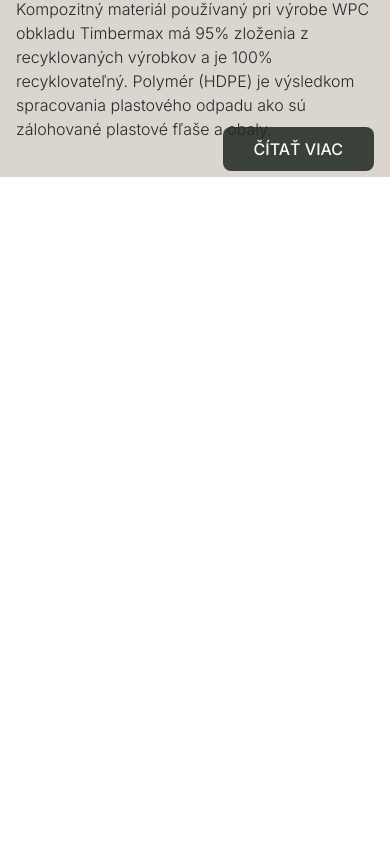
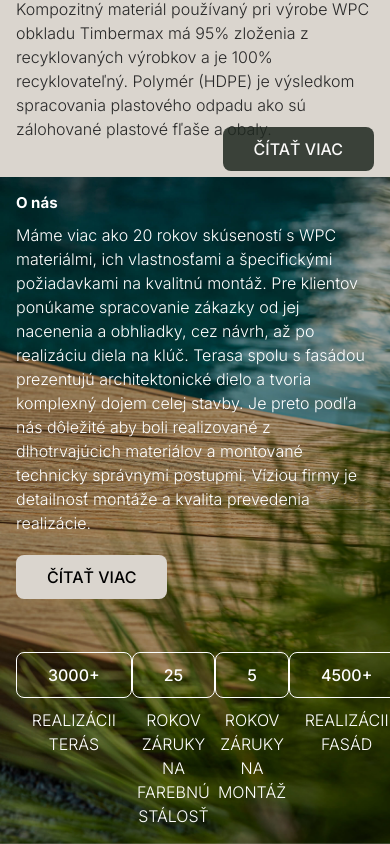
Before and after one commit to xkolumber/timbermax, a Next.js app: page / in a window 390 px wide. Shown: the part 5157-6001 px from the top of the page. Before the commit the page ends 5334 px from the top, so only its background shows below. Built offline with nearby package versions, Linux system fonts and the light colour scheme.

Commit message:
home page about us

```diff
--- a/src/app/components/HomePageComponents/HomePageAboutUs.tsx
+++ b/src/app/components/HomePageComponents/HomePageAboutUs.tsx
@@ -1,28 +1,71 @@
-import HomePageAboutIsElements from "./HomePageAboutIsElements";
-import HomePageIcons from "./HomePageIcons";
+import React from "react";
+import Image from "next/image";
+
+const buttons = [
+  {
+    nunber: "3000+",
+    description: "realizácii terás",
+  },
+  {
+    nunber: "25",
+    description: "rokov záruky na farebnú stálosť",
+  },
+  {
+    nunber: "5",
+    description: "rokov záruky na montáž",
+  },
+  {
+    nunber: "4500+",
+    description: "realizácii fasád",
+  },
+];
 
 const HomePageAboutUs = () => {
   return (
-    <div className="bg-secondary">
-      <div className="main_section">
-        <h2 className="uppercase">Naše služby</h2>
-        <p className="text-black">
-          Timbermax® je dominantnou značkou dizajnových kompozitných materiálov.{" "}
+    <div className="relative  w-full">
+      <Image
+        src="/o_nas.jpg"
+        alt="Obrazok"
+        layout="fill"
+        objectFit="cover"
+        quality={100}
+        className="z-0"
+      />
+
+      <div className="absolute inset-0 bg-black opacity-30 z-10"></div>
+
+      <div className="relative flex flex-col justify-center text-white p-4 md:pl-40  z-20 main_section">
+        <h5 className="text-2xl font-bold mb-4">O nás</h5>
+        <p className="mb-4 max-w-[630px]">
+          Máme viac ako 20 rokov skúseností s WPC materiálmi, ich vlastnosťami a
+          špecifickými požiadavkami na kvalitnú montáž. Pre klientov ponúkame
+          spracovanie zákazky od jej nacenenia a obhliadky, cez návrh, až po
+          realizáciu diela na klúč. Terasa spolu s fasádou prezentujú
+          architektonické dielo a tvoria komplexný dojem celej stavby. Je preto
+          podľa nás dôležité aby boli realizované z dlhotrvajúcich materiálov a
+          montované technicky správnymi postupmi. Víziou firmy je detailnosť
+          montáže a kvalita prevedenia realizácie.
         </p>
-        <p className="text-black mt-16">
-          Už 20 rokov ponúkame realizácie dieľ na klúč po celom Slovensku a
-          strednej Európe. Kvalitný materiál si vyžaduje odbornú montáž, ktorú
-          od našej firmy obdržíte s 5 ročnou zárukou. Nižšie nájdete všetky
-          možnosti využitia a aplikácie profilov z našej ponuky. Zmluvne
-          garantujeme sumu realizácie na meter štvorcový podľa schválenej
-          cenovej ponuky. Profily Timbermax Exotic ponúkame s 25 ročnou zárukou
-          na farebnú stálosť, odolnosť voči škvrnám a fľakom. NAŠE SLUŽBY
-        </p>
+        <div className="btn btn--secondary">čítať viac</div>
       </div>
-      <HomePageAboutIsElements />
-      <HomePageIcons />
+
+      <div className="w-full border-t border-white z-20">
+        <div className="navbar_section">
+          <div className="flex flex-row justify-between">
+            {buttons.map((one_button, index) => (
+              <div className="flex flex-col items-center" key={index}>
+                <button className="btn btn--tertiary">
+                  {one_button.nunber}
+                </button>
+                <p className="uppercase text-center max-w-[130px] z-50">
+                  {one_button.description}
+                </p>
+              </div>
+            ))}
+          </div>
+        </div>
+      </div>
     </div>
   );
 };
-
 export default HomePageAboutUs;
--- /dev/null
+++ b/src/app/components/HomePageComponents/HomePageOurServices.tsx
@@ -0,0 +1,28 @@
+import HomePageAboutIsElements from "./HomePageAboutIsElements";
+import HomePageIcons from "./HomePageIcons";
+
+const HomePageOurServices = () => {
+  return (
+    <div className="bg-secondary">
+      <div className="main_section">
+        <h2 className="uppercase">Naše služby</h2>
+        <p className="text-black">
+          Timbermax® je dominantnou značkou dizajnových kompozitných materiálov.{" "}
+        </p>
+        <p className="text-black mt-16">
+          Už 20 rokov ponúkame realizácie dieľ na klúč po celom Slovensku a
+          strednej Európe. Kvalitný materiál si vyžaduje odbornú montáž, ktorú
+          od našej firmy obdržíte s 5 ročnou zárukou. Nižšie nájdete všetky
+          možnosti využitia a aplikácie profilov z našej ponuky. Zmluvne
+          garantujeme sumu realizácie na meter štvorcový podľa schválenej
+          cenovej ponuky. Profily Timbermax Exotic ponúkame s 25 ročnou zárukou
+          na farebnú stálosť, odolnosť voči škvrnám a fľakom. NAŠE SLUŽBY
+        </p>
+      </div>
+      <HomePageAboutIsElements />
+      <HomePageIcons />
+    </div>
+  );
+};
+
+export default HomePageOurServices;
--- a/src/app/components/HomePageComponents/HomePageTimbermaxLike.tsx
+++ b/src/app/components/HomePageComponents/HomePageTimbermaxLike.tsx
@@ -33,7 +33,7 @@
     <div className="bg-secondary">
       <div className="main_section">
         {data.map((object, index) => (
-          <div className="flex flex-col mb-8 relative">
+          <div className="flex flex-col mb-8 relative" key={index}>
             <h3 className="mb-4">{object.title}</h3>
             <p className="text-tertiary">{object.description}</p>
             <Link
--- a/src/app/globals.css
+++ b/src/app/globals.css
@@ -158,3 +158,13 @@
 .btn--secondary:hover {
   color: var(--color-primary);
 }
+
+.btn--tertiary {
+  /* background: var(--color-secondary); */
+  color: white;
+  border: 1px solid white;
+}
+.btn--tertiary:hover {
+  background-color: white;
+  color: var(--color-primary);
+}
--- a/src/app/page.tsx
+++ b/src/app/page.tsx
@@ -1,7 +1,8 @@
 import Image from "next/image";
-import HomePageAboutUs from "./components/HomePageComponents/HomePageAboutUs";
+import HomePageOurServices from "./components/HomePageComponents/HomePageOurServices";
 import HomePagePriceOffer from "./components/HomePageComponents/HomePagePriceOffer";
 import HomePageTimbermaxLike from "./components/HomePageComponents/HomePageTimbermaxLike";
+import HomePageAboutUs from "./components/HomePageComponents/HomePageAboutUs";
 
 export default function Home() {
   return (
@@ -15,9 +16,10 @@
         priority={true}
         className="w-full h-full max-h-[1200px] object-cover"
       />
-      <HomePageAboutUs />
+      <HomePageOurServices />
       <HomePagePriceOffer />
       <HomePageTimbermaxLike />
+      <HomePageAboutUs />
     </main>
   );
 }
```
Also changed, not shown: public/o_nas.jpg (added).
